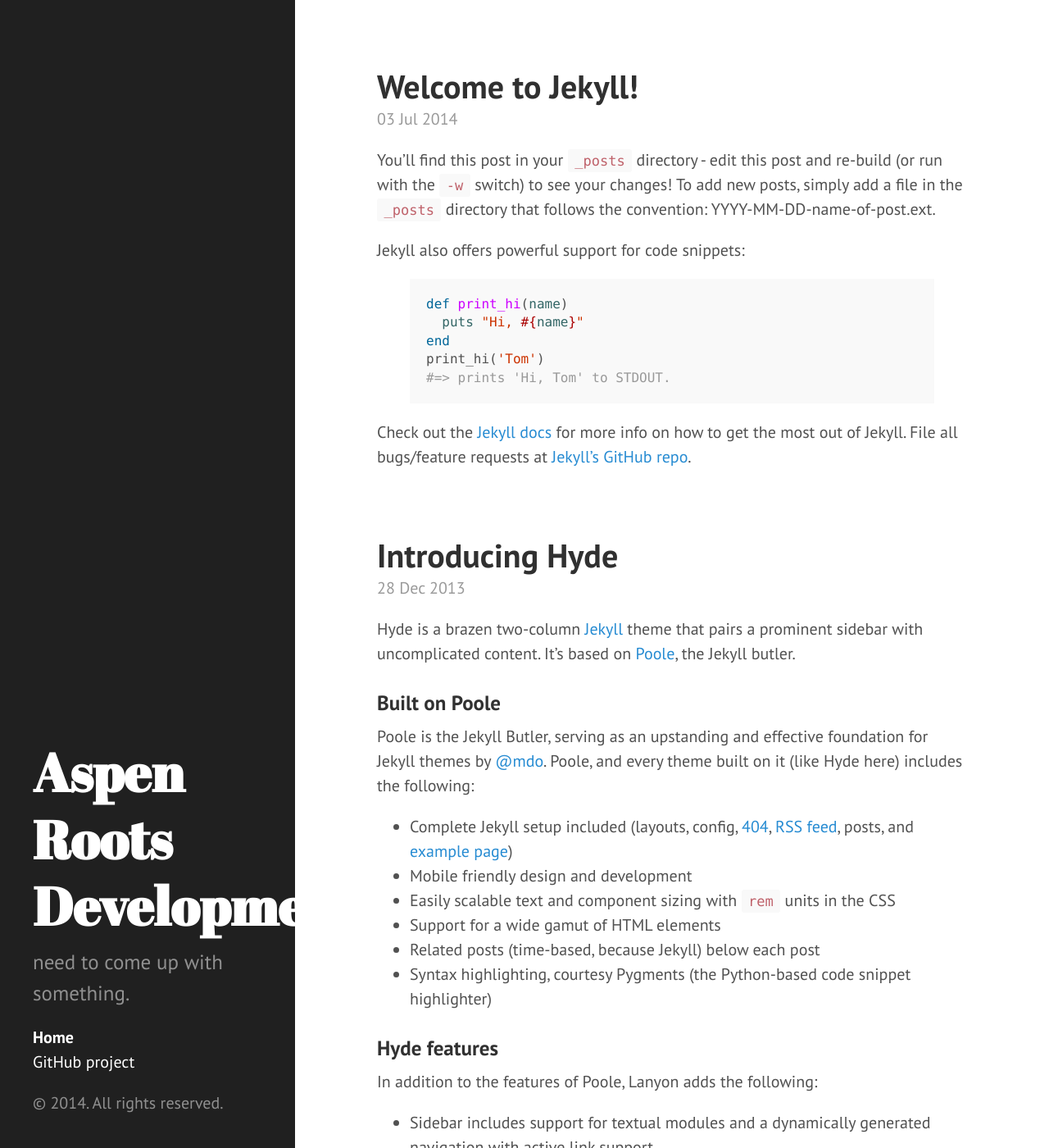
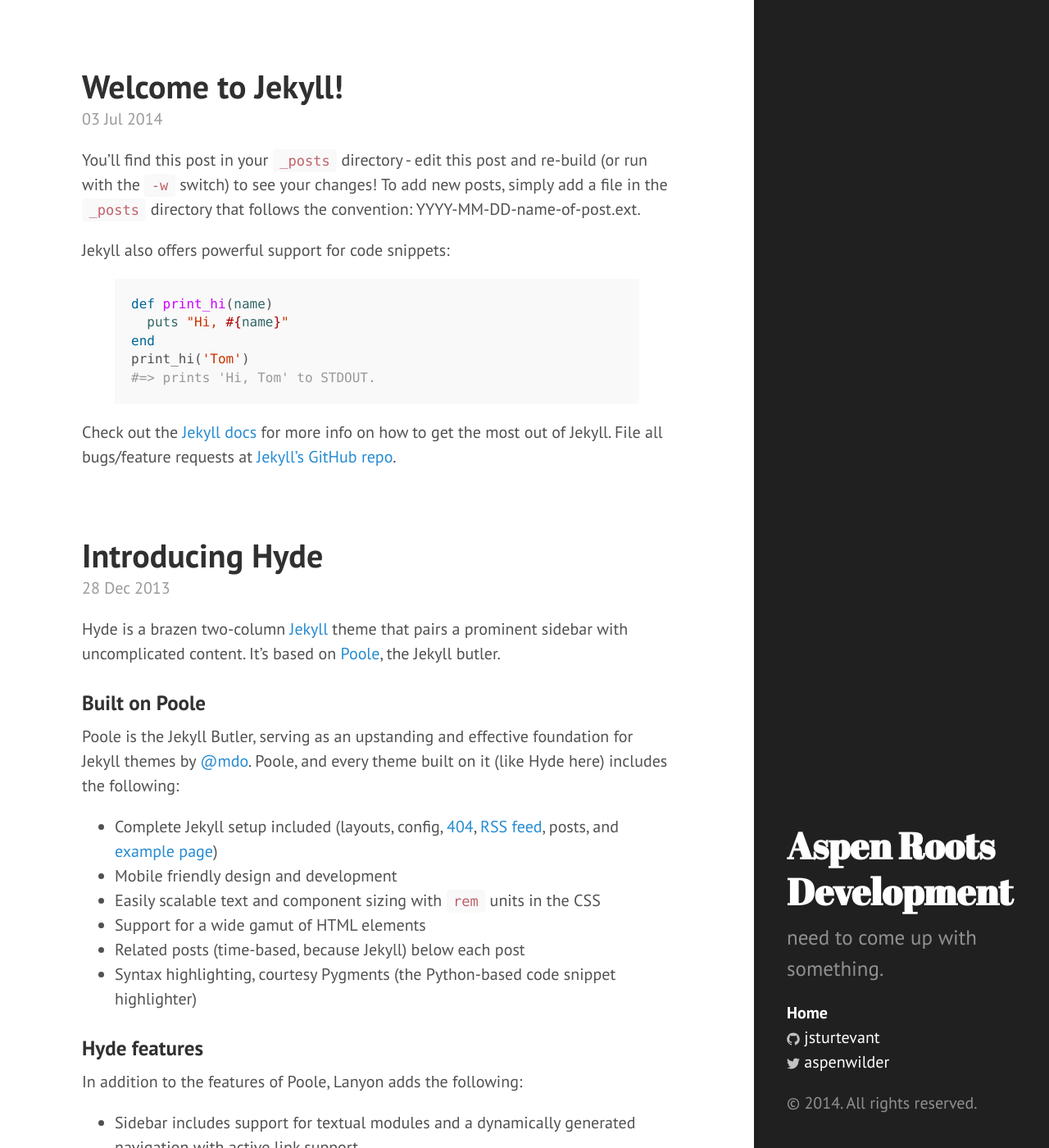
Before and after one commit to jsturtevant/jsturtevant.github.io, a Jekyll site: the page built from index.html, in a window 1280 px wide and 1400 px high. Shown: the whole window at 82% size. Built offline with Jekyll 4.4.1, drawn with Linux system fonts in a browser that asks for light colours; Markdown is read by kramdown in place of the engine named in the settings; the list of posts is cut into pages by our own code.

Commit message:
updated the layout and social links

```diff
--- a/_config.yml
+++ b/_config.yml
@@ -1,6 +1,5 @@
 # Dependencies
 markdown:         redcarpet
-pygments:         true
 
 # Permalinks
 permalink:        pretty
@@ -12,12 +11,6 @@ description:      'need to come up with something.'
 url:              http://jsturtevant.github.io
 author:
   name:           'James Sturtevant'
-  url:            https://twitter.com/aspenwilder
-
+twitter_username: aspenwilder
+github_username:  jsturtevant
 paginate:         5
-
-# Custom vars
-version:          2.0.0
-
-github:
-  repo:           https://github.com/jsturtevant
--- a/_includes/head.html
+++ b/_includes/head.html
@@ -1,5 +1,4 @@
 <head>
-  <link href="http://gmpg.org/xfn/11" rel="profile">
   <meta http-equiv="content-type" content="text/html; charset=utf-8">
 
   <!-- Enable responsiveness on mobile devices-->
@@ -25,4 +24,7 @@
 
   <!-- RSS -->
   <link rel="alternate" type="application/rss+xml" title="RSS" href="/atom.xml">
+
+   <!-- Custom CSS -->
+    <link rel="stylesheet" href="{{ "/public/css/site.css" | prepend: site.baseurl }}">
 </head>
--- a/_includes/sidebar.html
+++ b/_includes/sidebar.html
@@ -26,7 +26,44 @@
         {% endif %}
       {% endfor %}
 
-      <li class="sidebar-nav-item"><a href="{{ site.github.repo }}">GitHub project</a></li>
+       <ul class="social">
+        {% if site.github_username %}<li>
+          <a href="https://github.com/{{ site.github_username }}">
+            <span class="icon github">
+              <svg version="1.1" class="github-icon-svg" xmlns="http://www.w3.org/2000/svg" xmlns:xlink="http://www.w3.org/1999/xlink" x="0px" y="0px"
+                 viewBox="0 0 16 16" enable-background="new 0 0 16 16" xml:space="preserve">
+                <path fill-rule="evenodd" clip-rule="evenodd" fill="#C2C2C2" d="M7.999,0.431c-4.285,0-7.76,3.474-7.76,7.761
+                c0,3.428,2.223,6.337,5.307,7.363c0.388,0.071,0.53-0.168,0.53-0.374c0-0.184-0.007-0.672-0.01-1.32
+                c-2.159,0.469-2.614-1.04-2.614-1.04c-0.353-0.896-0.862-1.135-0.862-1.135c-0.705-0.481,0.053-0.472,0.053-0.472
+                c0.779,0.055,1.189,0.8,1.189,0.8c0.692,1.186,1.816,0.843,2.258,0.645c0.071-0.502,0.271-0.843,0.493-1.037
+                C4.86,11.425,3.049,10.76,3.049,7.786c0-0.847,0.302-1.54,0.799-2.082C3.768,5.507,3.501,4.718,3.924,3.65
+                c0,0,0.652-0.209,2.134,0.796C6.677,4.273,7.34,4.187,8,4.184c0.659,0.003,1.323,0.089,1.943,0.261
+                c1.482-1.004,2.132-0.796,2.132-0.796c0.423,1.068,0.157,1.857,0.077,2.054c0.497,0.542,0.798,1.235,0.798,2.082
+                c0,2.981-1.814,3.637-3.543,3.829c0.279,0.24,0.527,0.713,0.527,1.437c0,1.037-0.01,1.874-0.01,2.129
+                c0,0.208,0.14,0.449,0.534,0.373c3.081-1.028,5.302-3.935,5.302-7.362C15.76,3.906,12.285,0.431,7.999,0.431z"/>
+              </svg>
+            </span>
+            <span class="username">{{ site.github_username }}</span>
+          </a>
+        </li>{% endif %}
+        {% if site.twitter_username %}<li>
+          <a href="https://twitter.com/{{ site.twitter_username }}">
+            <span class="icon twitter">
+              <svg version="1.1" class="twitter-icon-svg" xmlns="http://www.w3.org/2000/svg" xmlns:xlink="http://www.w3.org/1999/xlink" x="0px" y="0px"
+                 viewBox="0 0 16 16" enable-background="new 0 0 16 16" xml:space="preserve">
+                <path fill="#C2C2C2" d="M15.969,3.058c-0.586,0.26-1.217,0.436-1.878,0.515c0.675-0.405,1.194-1.045,1.438-1.809
+                c-0.632,0.375-1.332,0.647-2.076,0.793c-0.596-0.636-1.446-1.033-2.387-1.033c-1.806,0-3.27,1.464-3.27,3.27
+                c0,0.256,0.029,0.506,0.085,0.745C5.163,5.404,2.753,4.102,1.14,2.124C0.859,2.607,0.698,3.168,0.698,3.767
+                c0,1.134,0.577,2.135,1.455,2.722C1.616,6.472,1.112,6.325,0.671,6.08c0,0.014,0,0.027,0,0.041c0,1.584,1.127,2.906,2.623,3.206
+                C3.02,9.402,2.731,9.442,2.433,9.442c-0.211,0-0.416-0.021-0.615-0.059c0.416,1.299,1.624,2.245,3.055,2.271
+                c-1.119,0.877-2.529,1.4-4.061,1.4c-0.264,0-0.524-0.015-0.78-0.046c1.447,0.928,3.166,1.469,5.013,1.469
+                c6.015,0,9.304-4.983,9.304-9.304c0-0.142-0.003-0.283-0.009-0.423C14.976,4.29,15.531,3.714,15.969,3.058z"/>
+              </svg>
+            </span>
+            <span class="username">{{ site.twitter_username }}</span>
+          </a>
+        </li>{% endif %}
+      </ul>
     </ul>
 
     <p>&copy; {{ site.time | date: '%Y' }}. All rights reserved.</p>
--- a/_layouts/default.html
+++ b/_layouts/default.html
@@ -3,7 +3,7 @@
 
   {% include head.html %}
 
-  <body>
+  <body class="layout-reverse">
 
     {% include sidebar.html %}
 
--- /dev/null
+++ b/public/css/site.css
@@ -0,0 +1,17 @@
+.github-icon-svg,
+.twitter-icon-svg {
+  display: inline-block;
+  width: 16px;
+  height: 16px;
+  position: relative;
+  top: 3px;
+}
+
+ul.social {
+	padding-left: 0;
+	list-style: none;
+}
+
+.sidebar-about h1 {
+font-size: 2.25rem;
+}
```
